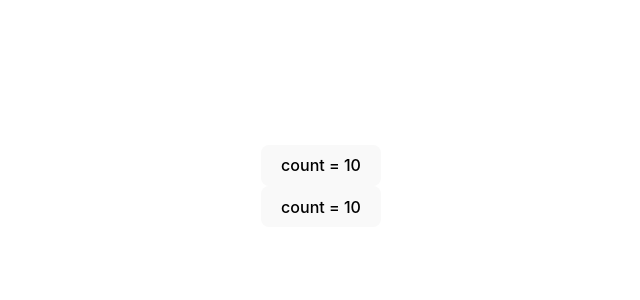
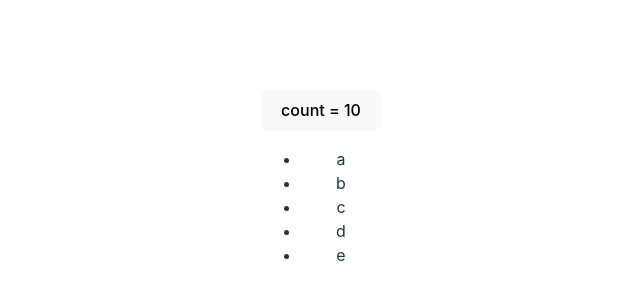
Before and after one commit to Mani007/reactStatesHook, a React (Vite) app in the folder Advance React States/: page / in a window 1280 px wide. Shown: the part 214-514 px from the top of the page, without its empty margins (319-959 px from the left). Built offline with nearby package versions, Linux system fonts and the light colour scheme.

Commit message:
state component with list of names

```diff
--- a/Advance React States/src/App.jsx
+++ b/Advance React States/src/App.jsx
@@ -1,6 +1,22 @@
 import { useState } from 'react'
 
 import './App.css'
+function NameList() {
+  const [Names, setNames] = useState(["a", "b", "c", "d", "e"])
+
+  return(
+    <>
+    <div>
+      <ul>
+        {Names.map((name) => (
+          <li key={name}>{name}</li>
+        ))}
+      </ul>
+    </div>
+    </>
+  )
+
+}
 
 function Counter() {
   const [count, setCount] = useState(10)
@@ -22,7 +38,7 @@ function App() {
   return(
     <div>
       <Counter/>
-      <Counter/>
+      <NameList/>
     </div>
   )
 }
```
